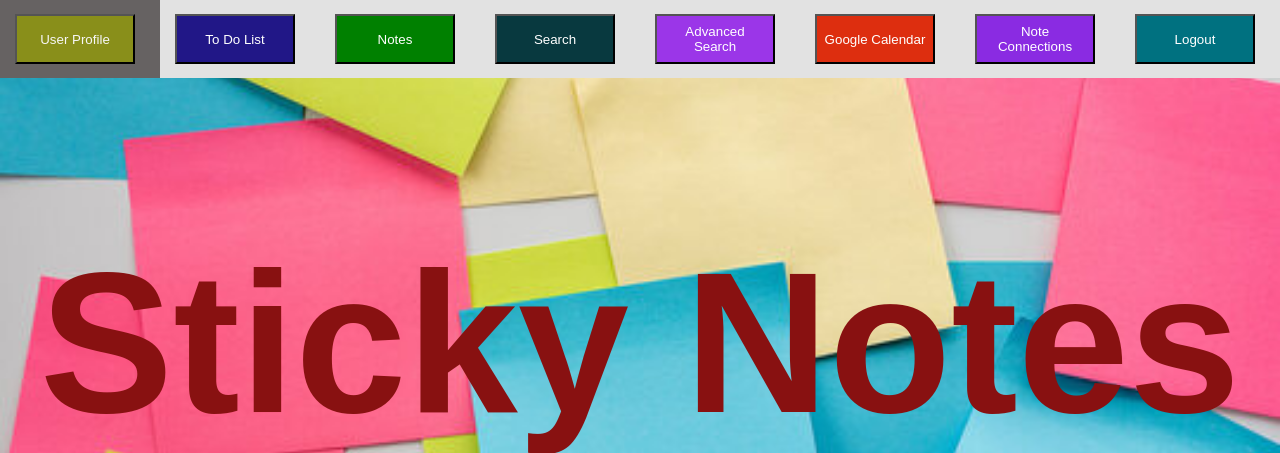
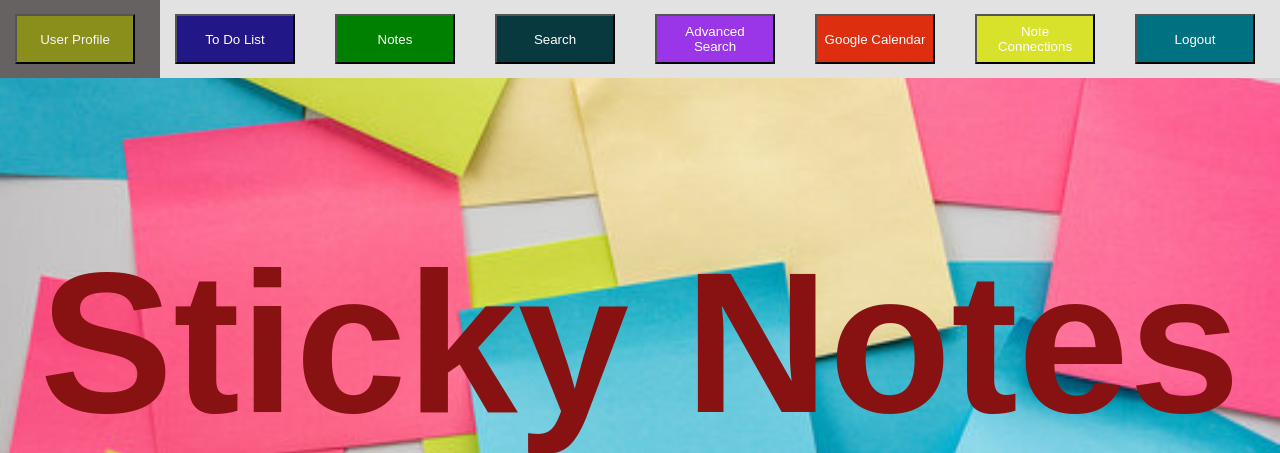
Before and after one commit to a3has/team10App, a Flask app: page / in a window 1280 px wide. Shown: the top 453 px of the page. Run offline with Flask 3, Linux system fonts and the light colour scheme; the visitor is signed in with stand-in values (Sample User, id 1).

Commit message:
yesllow buton

```diff
--- a/notesapp/app/static/buttonlayout1.css
+++ b/notesapp/app/static/buttonlayout1.css
@@ -57,6 +57,6 @@
 }
 
 .note-visualization {
-    background-color: blueviolet;
+    background-color: rgb(217, 226, 43);
     color: white;
 }
```
